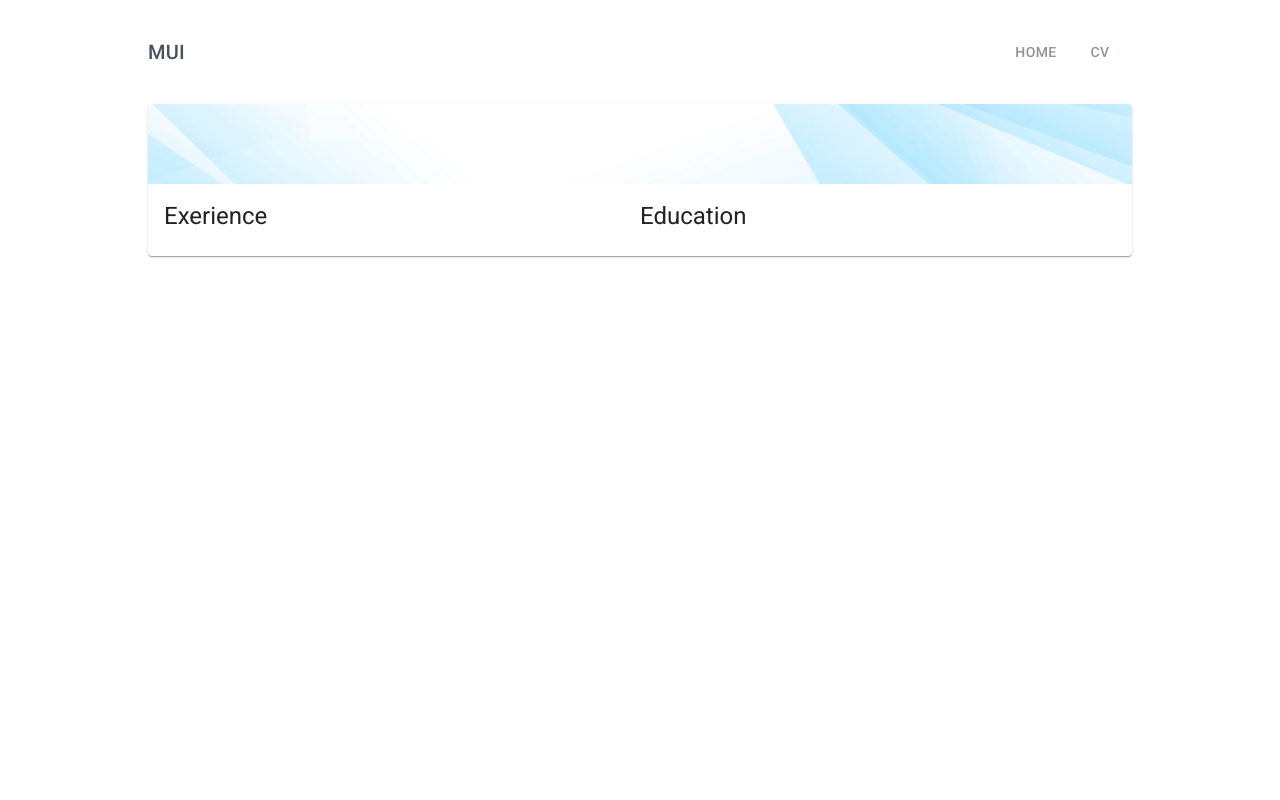
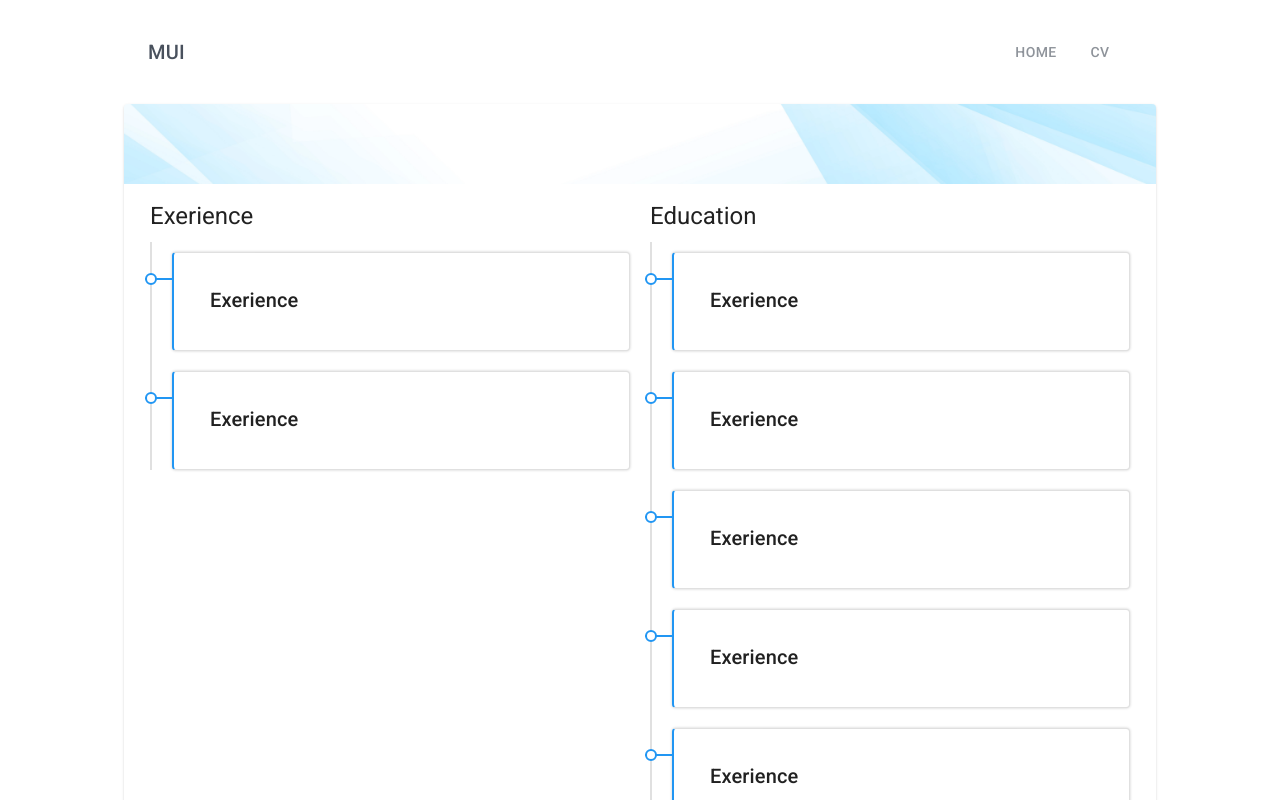
Before and after one commit to EPB1996/baet-cv, a React (Create React App) app: page / in a window 1280 px wide. Both pictures are taken after a click on the button "CV". Shown: the top 800 px of the page. Built offline with nearby package versions, Linux system fonts and the light colour scheme.

Commit message:
Timeline added

```diff
--- a/src/appbar/appbar.tsx
+++ b/src/appbar/appbar.tsx
@@ -13,7 +13,7 @@ import Toolbar from "@mui/material/Toolbar";
 import Typography from "@mui/material/Typography";
 import Button from "@mui/material/Button";
 import Home from "../home/home";
-import { Container, CssBaseline } from "@mui/material";
+import { CssBaseline } from "@mui/material";
 import "./appbar.css";
 import CV from "../cv/cv";
 
--- a/src/cv/cv.css
+++ b/src/cv/cv.css
@@ -0,0 +1,11 @@
+.TimelineContainer {
+    border-left: 2px solid #e0e0e0;
+    padding-left: 0 !important;
+    margin-top: 10px;
+    padding-top: 10px;
+}
+
+.TimelineGridItem{
+    padding-left: 10px;
+    padding-right: 10px;
+}
--- a/src/cv/cv.tsx
+++ b/src/cv/cv.tsx
@@ -2,39 +2,56 @@ import {
   Box,
   Card,
   CardContent,
-  CardHeader,
   CardMedia,
   Container,
   Grid,
   Typography,
 } from "@mui/material";
+import Timeline from "../timeline/timeline";
 import "./cv.css";
 
 function CV() {
   return (
-    <Container>
-      <Card /* variant="outlined" */>
+
+      <Card >
         <CardMedia
           className="CardMedia"
           sx={{ height: "5rem" }}
           image={require("../assest/banner.jpg")}
         ></CardMedia>
         <CardContent sx={{ height: "auto" }}>
-          <Grid container spacing={0}>
-            <Grid xs={12} sm={12} md={6}>
+          <Grid container >
+            <Grid  className="TimelineGridItem" xs={12} sm={12} md={6}>
               <Typography variant="h5" align="left">
                 Exerience
               </Typography>
+              <Box className="TimelineContainer">
+              <Timeline></Timeline>
+              <Timeline></Timeline>
+              </Box>
+
+
             </Grid>
-            <Grid xs={12} sm={12} md={6}>
+            <Grid className="TimelineGridItem" xs={12} sm={12} md={6}>
             <Typography variant="h5" align="left">
                 Education
               </Typography>
+              <Box className="TimelineContainer">
+              <Timeline></Timeline>
+              <Timeline></Timeline>
+              <Timeline></Timeline>
+              <Timeline></Timeline>
+              <Timeline></Timeline>
+              <Timeline></Timeline>
+              <Timeline></Timeline>
+              <Timeline></Timeline>
+              </Box>
+
             </Grid>
           </Grid>
         </CardContent>
       </Card>
-    </Container>
+
   );
 }
 
--- a/src/home/home.tsx
+++ b/src/home/home.tsx
@@ -2,7 +2,6 @@ import {
   Box,
   Card,
   CardContent,
-  CardHeader,
   CardMedia,
   Container,
   Grid,
@@ -13,7 +12,7 @@ import "./home.css"
 
 function Home() {
   return (
-    <Container>
+
       <Card >
         <CardMedia className="CardMedia" sx={{height:"15rem"}} image={require("../assest/banner.jpg")}>
         <Grid sx={{height:"inherit"}} container spacing={0}>
@@ -54,7 +53,7 @@ function Home() {
           </Grid>
         </CardContent>
       </Card>
-    </Container>
+
   );
 }
 
--- /dev/null
+++ b/src/timeline/timeline.css
@@ -0,0 +1,37 @@
+.TimelineItem {
+  position: relative;
+  padding: 15px 20px 10px;
+  margin-left: 20px;
+  margin-bottom: 20px;
+  box-shadow: 0px 0px 3px 0px rgba(0, 0, 0, 0.2);
+  border-left: 2px solid #2196f3 !important;
+  border-radius: 2%;
+  overflow: inherit !important;
+}
+
+.TimelineItem:before {
+  content: "";
+  display: inline-block;
+  position: absolute;
+  background-color: #fff;
+  border-radius: 10px;
+  width: 12px;
+  height: 12px;
+  top: 20px;
+  left: -29px;
+  border: 2px solid #2196f3;
+  z-index: 2;
+}
+
+.TimelineItem:after{
+    content: '';
+display: inline-block;
+position: absolute;
+background-color: #2196f3;
+border-radius: 10px;
+width: 29px;
+height: 2px;
+top: 25px;
+left: -29px;
+z-index: 1;
+}
--- /dev/null
+++ b/src/timeline/timeline.tsx
@@ -0,0 +1,17 @@
+import { Card, CardContent, Container, Typography } from "@mui/material";
+import "./timeline.css"
+function Timeline() {
+  return (
+
+    <Card className="TimelineItem" variant="outlined">
+      <CardContent>
+        <Typography variant="h6" align="left">
+          Exerience
+        </Typography>
+      </CardContent>
+    </Card>
+
+  );
+}
+
+export default Timeline;
```
